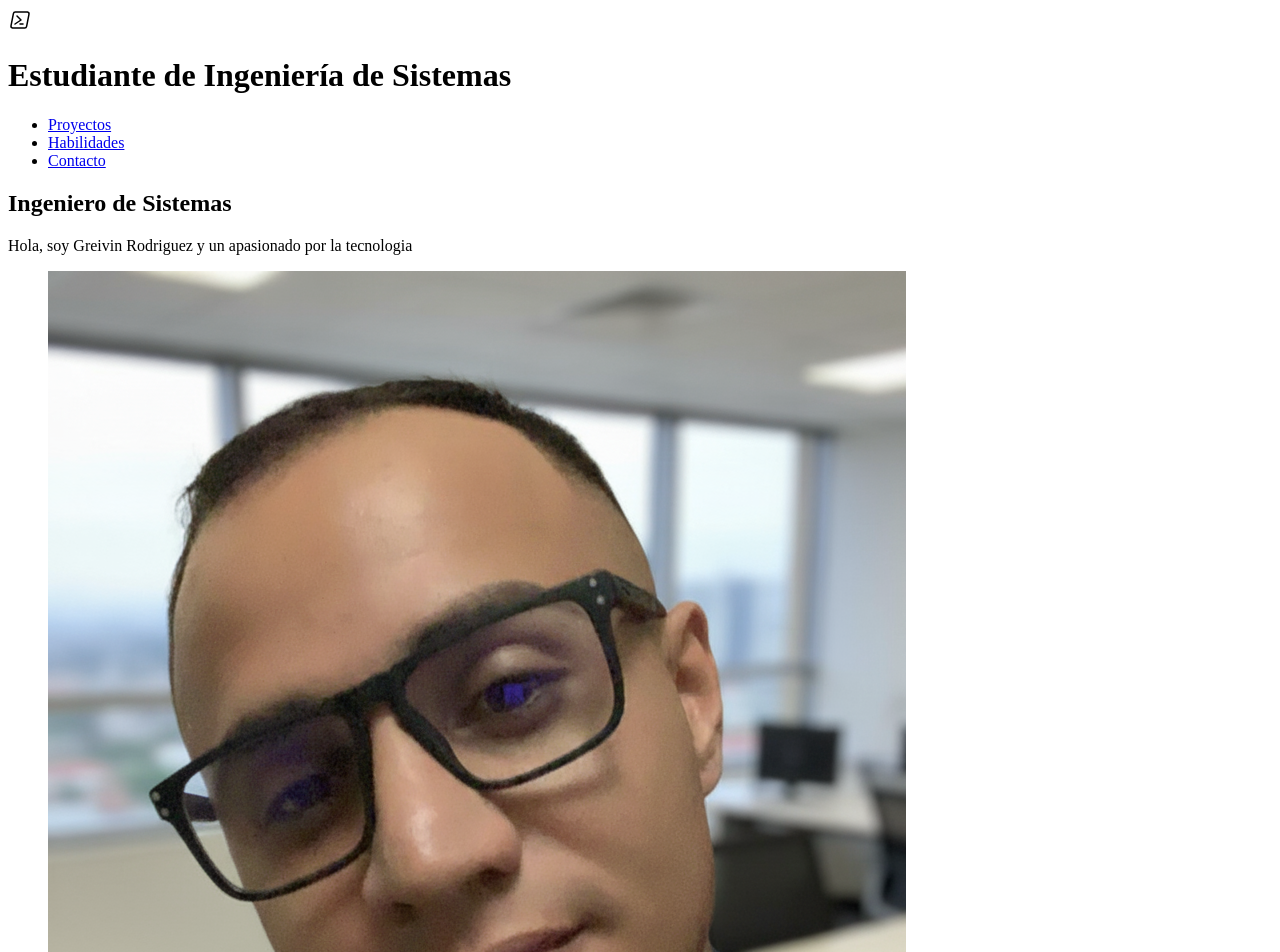
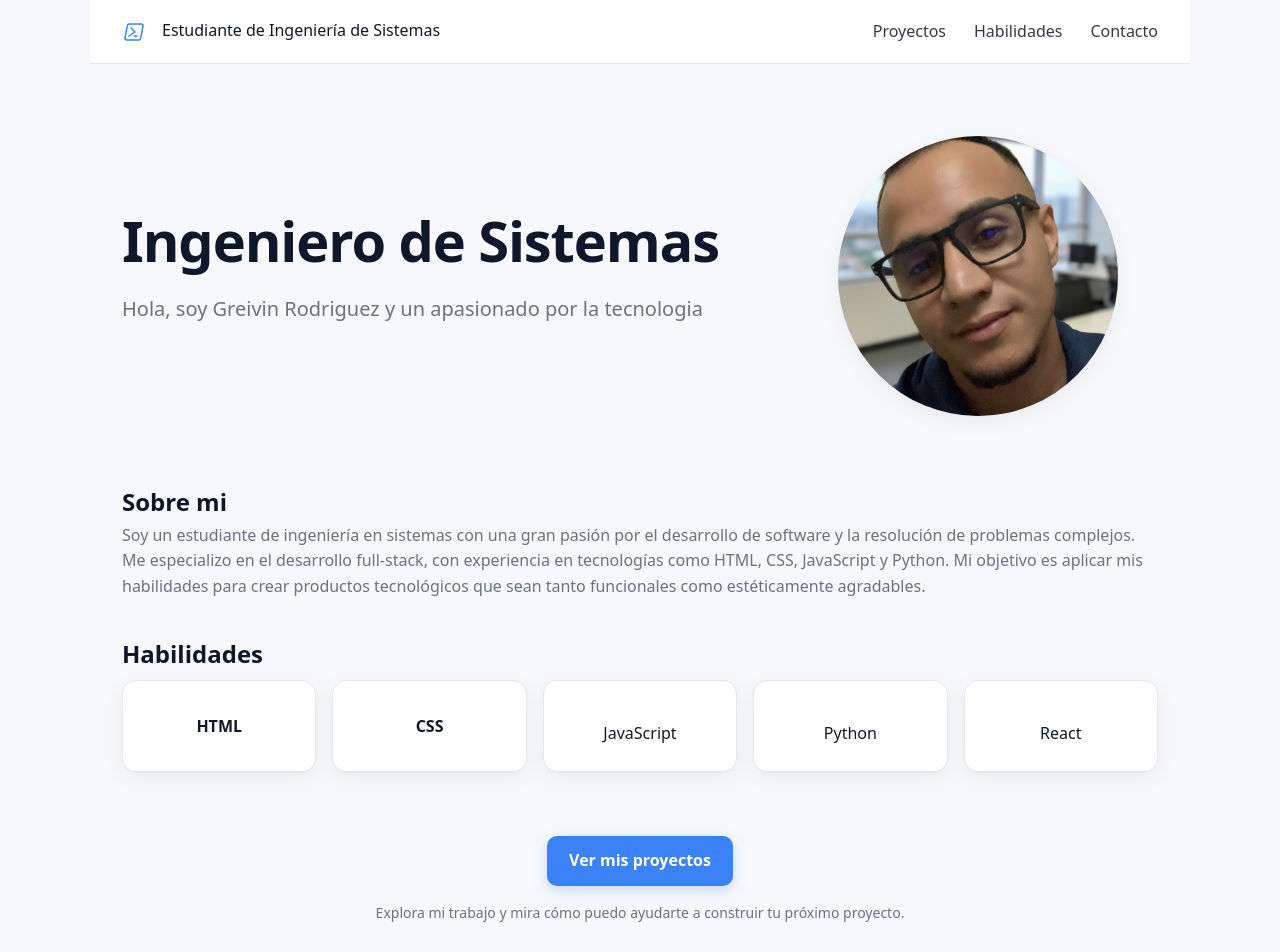
Before and after one commit to ImFineZ/portfolioWeb2025, a plain HTML site: page index.html in a window 1280 px wide. Shown: the top 952 px of the page. Drawn offline with Linux system fonts and the light colour scheme.

Commit message:
Agregando archivos básicos del portfolio: HTML actualizado, CSS y JavaScript

```diff
--- a/index.html
+++ b/index.html
@@ -10,7 +10,7 @@
 <body>
     <header>
         <svg  xmlns="http://www.w3.org/2000/svg"  width="24"  height="24"  viewBox="0 0 24 24"  fill="none"  stroke="currentColor"  stroke-width="1.5"  stroke-linecap="round"  stroke-linejoin="round"  class="icon icon-tabler icons-tabler-outline icon-tabler-brand-powershell"><path stroke="none" d="M0 0h24v24H0z" fill="none"/><path d="M4.887 20h11.868c.893 0 1.664 -.665 1.847 -1.592l2.358 -12c.212 -1.081 -.442 -2.14 -1.462 -2.366a1.784 1.784 0 0 0 -.385 -.042h-11.868c-.893 0 -1.664 .665 -1.847 1.592l-2.358 12c-.212 1.081 .442 2.14 1.462 2.366c.127 .028 .256 .042 .385 .042z" /><path d="M9 8l4 4l-6 4" /><path d="M12 16h3" /></svg>
-        <h1 href="#inicio">Estudiante de Ingeniería de Sistemas</h1>
+        <header href="#inicio">Estudiante de Ingeniería de Sistemas </header>
         <nav aria-label="Navegación principal">
             <ul id="menu">
                 <li><a href="#proyectos">Proyectos</a></li>
--- a/styles.css
+++ b/styles.css
@@ -0,0 +1,225 @@
+/* =========================================================
+   Base, variables y utilidades
+   ========================================================= */
+   :root{
+    /* Colores base (ajústalos luego para matchear 100% tu estilo) */
+    --bg: #f7f8fb;           /* fondo general muy claro */
+    --surface: #ffffff;      /* tarjetas / header */
+    --text: #111827;         /* gris muy oscuro para texto */
+    --muted: #6b7280;        /* gris medio para descripciones */
+    --border: #e5e7eb;       /* líneas sutiles */
+    --accent: #3b82f6;       /* azul botón/realce */
+    --shadow: 0 1px 0 rgba(0,0,0,.02), 0 6px 20px rgba(0,0,0,.06);
+
+    --maxw: 1100px;          /* ancho máximo del contenido */
+    --pad: clamp(16px, 3vw, 32px);
+    --radius: 14px;          /* radios suaves */
+  }
+
+  *,
+  *::before,
+  *::after { box-sizing: border-box; }
+
+  html, body { height: 100%; }
+
+  body{
+    margin: 0;
+    background: var(--bg);
+    color: var(--text);
+    font-family: system-ui, -apple-system, Segoe UI, Roboto, Ubuntu, Cantarell, "Helvetica Neue", sans-serif;
+    line-height: 1.6;
+  }
+
+  /* Centrado global del contenido principal */
+  body > header,
+  main,
+  footer{
+    max-width: var(--maxw);
+    margin-inline: auto;
+    padding-inline: var(--pad);
+  }
+
+  /* Tipografía y espaciados por defecto */
+  h1, h2 { line-height: 1.2; margin: 0 0 .5em; }
+  p { margin: 0 0 1em; color: var(--muted); }
+  img { display: block; max-width: 100%; height: auto; }
+
+  /* Foco visible (accesibilidad) */
+  a:focus, button:focus{
+    outline: 2px solid var(--accent);
+    outline-offset: 2px;
+  }
+
+  /* =========================================================
+     Header (barra superior)
+     ========================================================= */
+  header{
+    position: sticky; top: 0; z-index: 1000;
+    background: var(--surface);
+    border-bottom: 1px solid var(--border);
+    display: flex; align-items: center; gap: 16px;
+    height: 64px;
+    padding-block: 8px; /* ya tenemos padding-inline global */
+  }
+
+  /* Icono + título de marca */
+  header > svg{
+    flex: 0 0 auto;
+    color: var(--accent);
+  }
+  header > h1{
+    font-size: 16px;
+    font-weight: 600;
+    margin: 0;
+  }
+
+  /* Menú */
+  header nav { margin-left: auto; }
+  #menu{
+    list-style: none;
+    display: flex; gap: 28px;
+    margin: 0; padding: 0;
+  }
+  #menu a{
+    text-decoration: none;
+    color: var(--text);
+    font-weight: 500;
+    opacity: .85;
+  }
+  #menu a:hover{ opacity: 1; text-decoration: underline; }
+
+  /* =========================================================
+     Hero (sección #inicio)
+     ========================================================= */
+  #inicio{
+    /* Layout */
+    display: grid;
+    grid-template-columns: 1.2fr 320px;         /* texto | foto */
+    gap: clamp(16px, 4vw, 48px);
+    align-items: center;
+
+    /* Respiración */
+    padding-block: clamp(24px, 6vw, 72px);
+  }
+
+  /* Titular grande y subtítulo */
+  #inicio h1{
+    font-size: clamp(32px, 5vw, 56px);
+    letter-spacing: -0.02em;
+    color: #0f172a; /* un poco más oscuro para fuerza visual */
+    margin-bottom: .35em;
+  }
+  #inicio p{
+    font-size: clamp(16px, 2.2vw, 20px);
+  }
+
+  /* Foto a la derecha, circular */
+  #inicio figure{ margin: 0; }
+  #inicio img{
+    width: min(280px, 38vw);
+    aspect-ratio: 1/1;
+    object-fit: cover;
+    border-radius: 50%;
+    box-shadow: var(--shadow);
+    background: #ddd; /* por si la imagen tarda */
+  }
+
+  /* Responsivo del hero */
+  @media (max-width: 860px){
+    #inicio{
+      grid-template-columns: 1fr;    /* apila */
+      text-align: left;
+    }
+    /* Foto arriba en móvil */
+    #inicio figure{ order: -1; }
+  }
+
+  /* =========================================================
+     Sección: Sobre mí
+     ========================================================= */
+  [aria-labelledby="acerca-de-mi-title"]{
+    padding-block: clamp(12px, 3.5vw, 32px);
+  }
+  #acerca-de-mi-title{
+    font-size: clamp(20px, 2.8vw, 24px);
+    color: #0f172a;
+    margin-bottom: .25em;
+  }
+  [aria-labelledby="acerca-de-mi-title"] p{
+    max-width: 75ch;   /* legibilidad: ~75 caracteres por línea */
+  }
+
+  /* =========================================================
+     Sección: Habilidades (grilla de tarjetas)
+     ========================================================= */
+  #habilidades{
+    padding-block: clamp(8px, 3vw, 24px);
+  }
+  #habilidades-title{
+    font-size: clamp(20px, 2.8vw, 24px);
+    color: #0f172a;
+    margin-bottom: .75rem;
+  }
+
+  #habilidades ul{
+    list-style: none;
+    margin: 0; padding: 0;
+    display: grid;
+    grid-template-columns: repeat(auto-fit, minmax(180px, 1fr));
+    gap: 16px;
+  }
+
+  #habilidades li{
+    background: var(--surface);
+    border: 1px solid var(--border);
+    border-radius: var(--radius);
+    padding: 18px 16px;
+    box-shadow: var(--shadow);
+    display: grid; place-items: center;
+    min-height: 92px;
+  }
+
+  #habilidades li span{
+    color: #111827;
+    font-weight: 600;
+  }
+
+  /* =========================================================
+     CTA (Ver mis proyectos) + texto inferior
+     ========================================================= */
+  main > div{
+    padding-block: clamp(16px, 5vw, 40px);
+    text-align: center;
+  }
+
+  main > div a[aria-current="page"]{
+    display: inline-block;
+    background: var(--accent);
+    color: #fff;
+    text-decoration: none;
+    font-weight: 600;
+    padding: 12px 22px;
+    border-radius: 10px;
+    box-shadow: 0 4px 14px rgba(59,130,246,.25);
+    transition: transform .06s ease, box-shadow .2s ease;
+  }
+  main > div a[aria-current="page"]:hover{
+    transform: translateY(-1px);
+    box-shadow: 0 10px 22px rgba(59,130,246,.25);
+  }
+
+  main > div p:last-child{
+    margin-top: 12px;
+    font-size: 14px;
+  }
+
+  /* =========================================================
+     Footer
+     ========================================================= */
+  footer{
+    color: var(--muted);
+    border-top: 1px solid var(--border);
+    padding-block: 18px 36px;
+    text-align: center;
+    margin-top: clamp(16px, 6vw, 64px);
+  }
```
Also changed, not shown: script.js (added).
